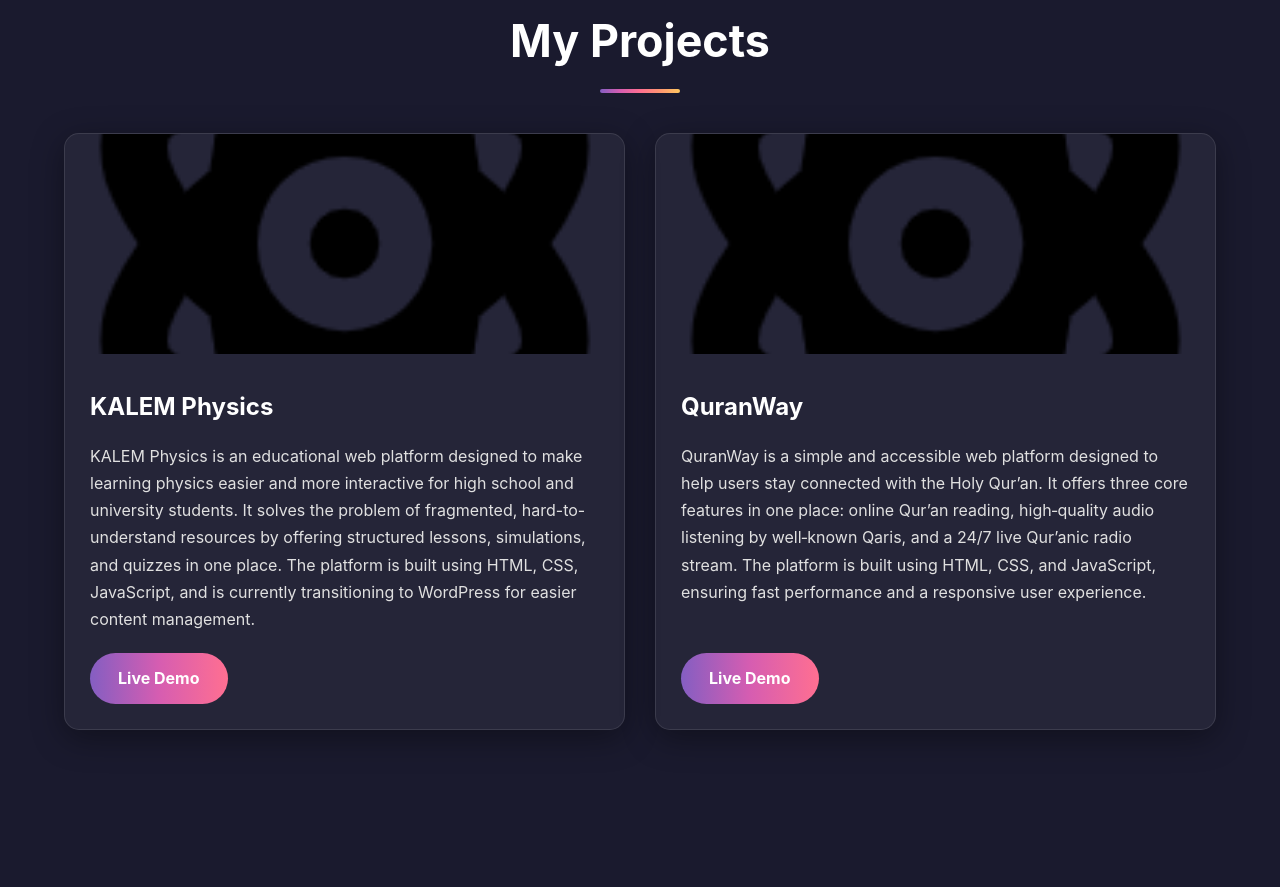
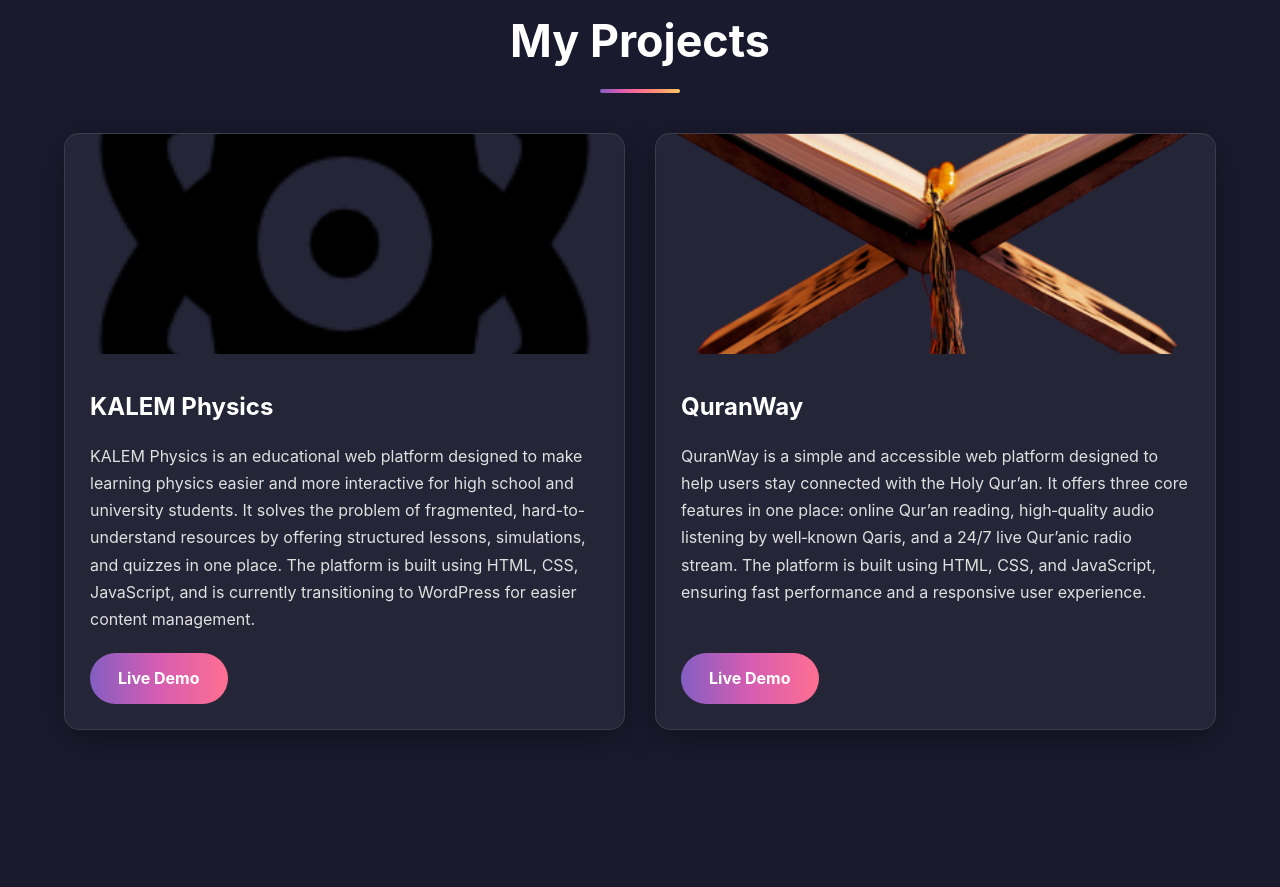
Before and after one commit to SofianePro208/Portfolio, a plain HTML site: page index.html in a window 1280 px wide. Shown: the part 2078-2965 px from the top of the page. Drawn offline with nearby package versions, Linux system fonts and the light colour scheme.

Commit message:
Update index.html

```diff
--- a/index.html
+++ b/index.html
@@ -96,7 +96,7 @@ KALEM Physics is an educational web platform designed to make learning physics e
 			<!-- Project 1 -->
                 <div class="project-card">
                     <div class="project-image-container">
-                        <img src="images/apple-touch-icon.png" alt="Project 1 Screenshot">
+                        <img src="images/pngegg.png" alt="Project 1 Screenshot">
                     </div>
                     <div class="project-content">
                         <h3>QuranWay</h3>
```
